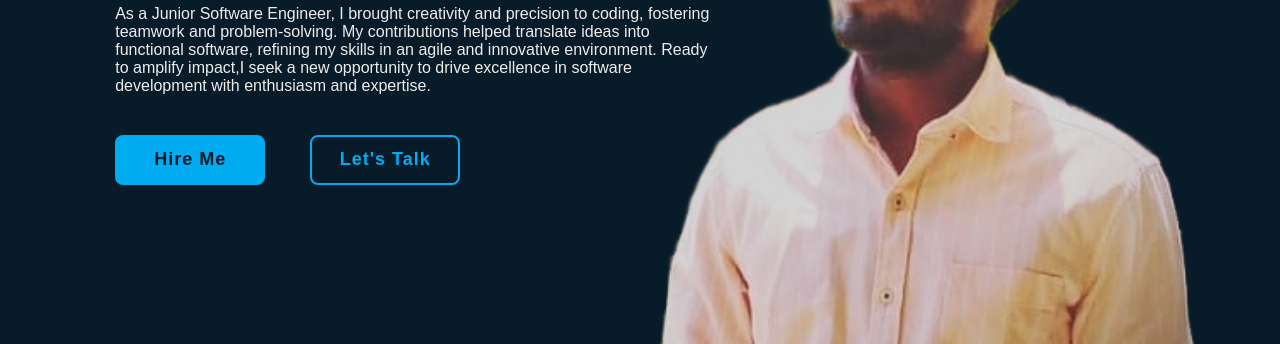
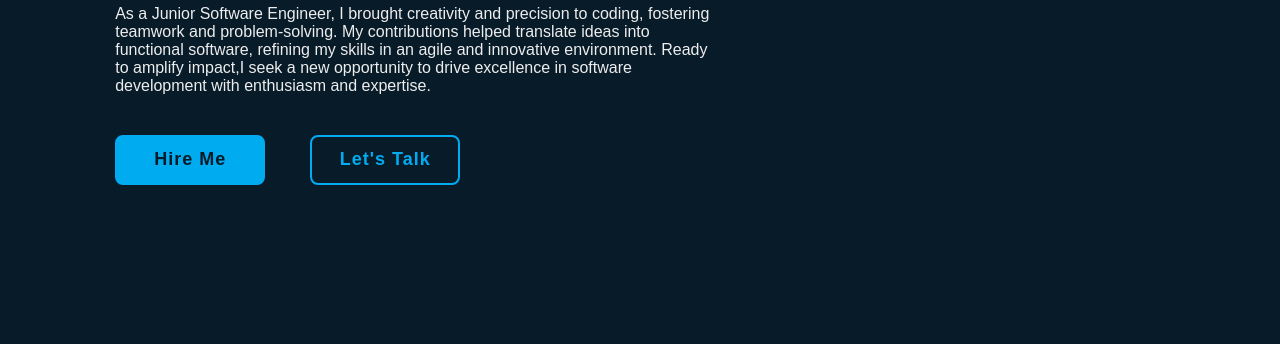
Before and after one commit to VidyadharDhanning/Portfolio, a plain HTML site: page index.html in a window 1280 px wide. Shown: the part 370-714 px from the top of the page. Drawn offline with nearby package versions, Linux system fonts and the light colour scheme.

Commit message:
Update style.css

```diff
--- a/css/style.css
+++ b/css/style.css
@@ -83,7 +83,7 @@ section{
     display: flex;
     align-items: center;
     padding: 0 9%;
-    background: url('/images/back1_processed.jpg') no-repeat;
+    background: url('') no-repeat;
     background-size: contain;
     background-position: right;
 
```
